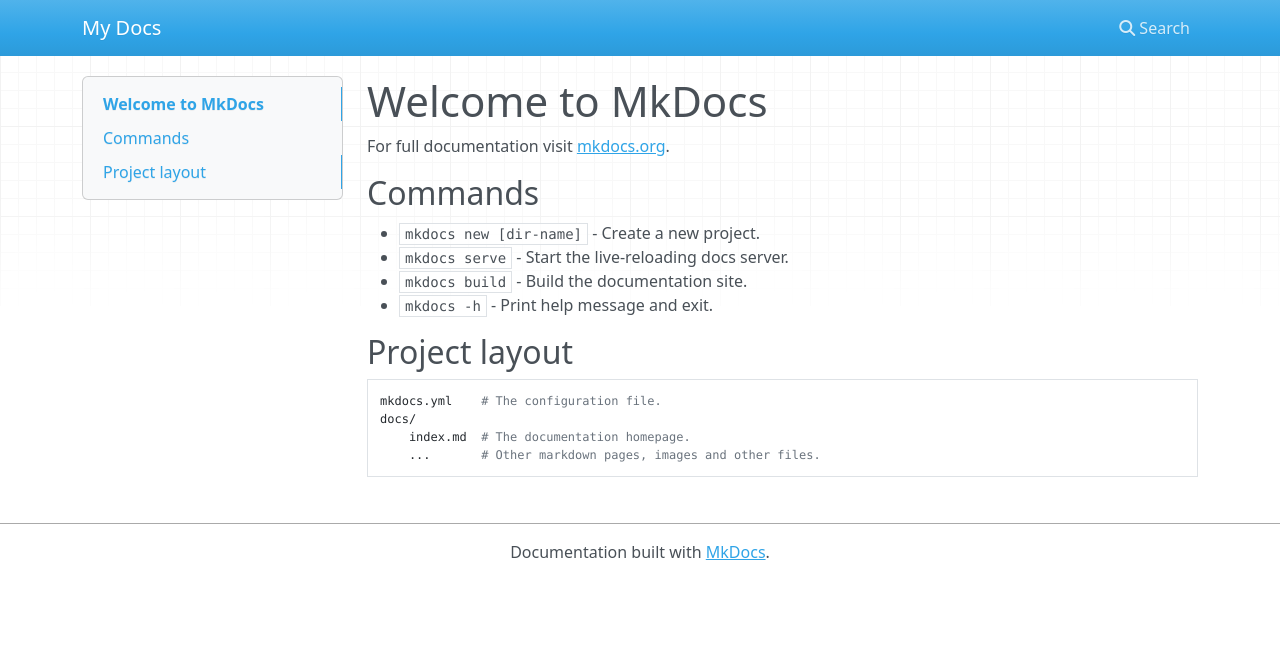
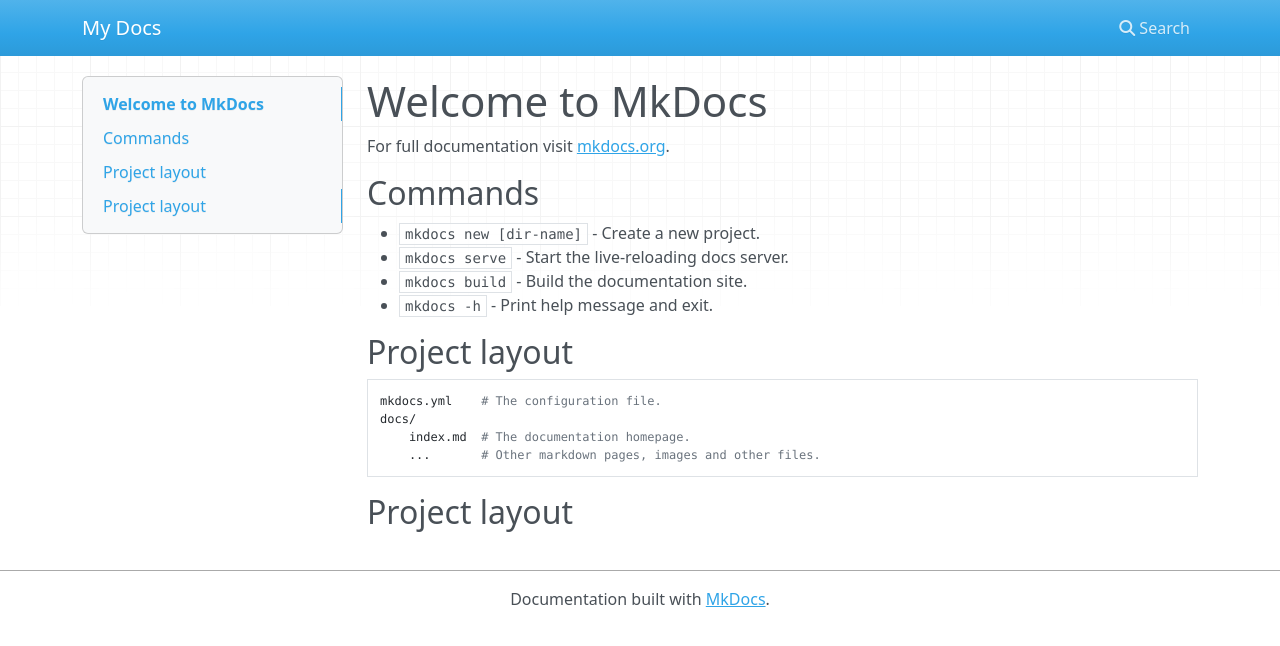
Before and after one commit to antbaga/BagaIvy_Documentation, an MkDocs documentation site: the page built from docs/index.md, in a window 1280 px wide. Shown: the top 646 px of the page. Built offline with MkDocs 1.6.1, drawn with Linux system fonts in a browser that asks for light colours; nearby versions of some CDN libraries.

Commit message:
Update index.md

```diff
--- a/docs/index.md
+++ b/docs/index.md
@@ -15,3 +15,5 @@ For full documentation visit [mkdocs.org](https://www.mkdocs.org).
     docs/
         index.md  # The documentation homepage.
         ...       # Other markdown pages, images and other files.
+
+## Project layout
```
